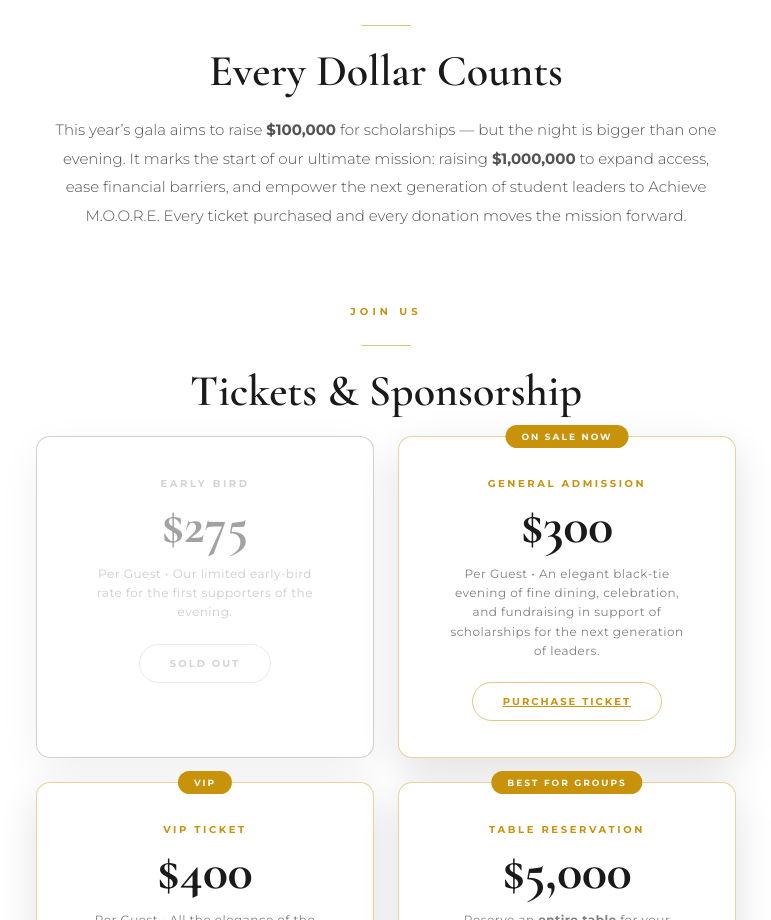
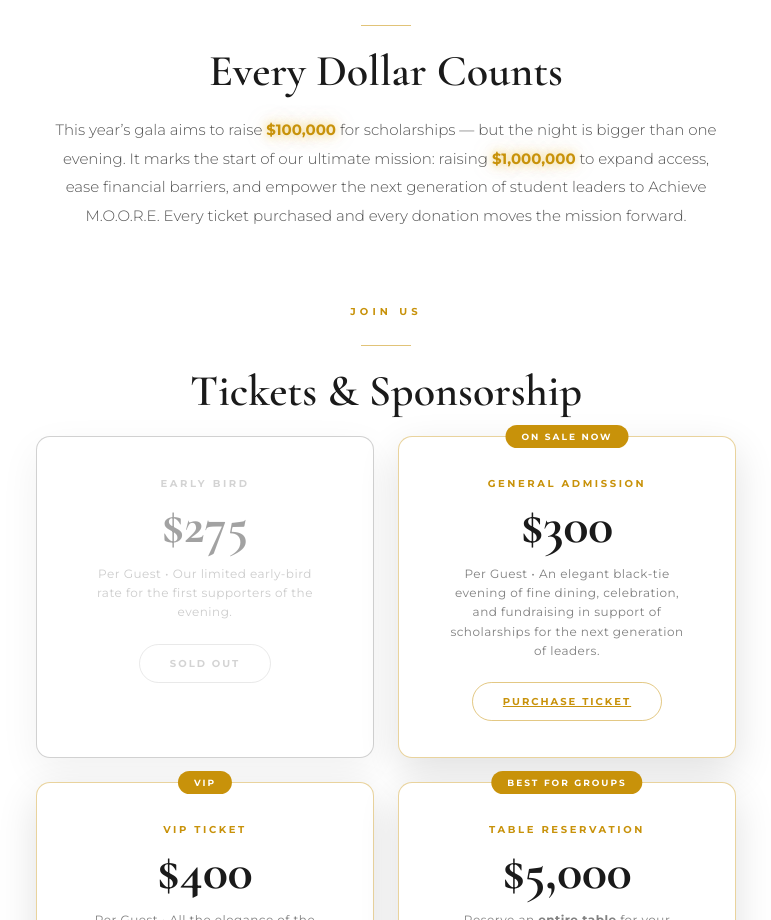
Before and after one commit to SerStakeAlot/Achieve-Moore, a plain HTML site: page gala.html in a window 1280 px wide. Shown: the part 3500-4420 px from the top of the page, without its empty margins (254-1025 px from the left). Drawn offline with nearby package versions, Linux system fonts and the light colour scheme.

Commit message:
Gold glow emphasis on goal dollar amounts

```diff
--- a/gala.html
+++ b/gala.html
@@ -348,6 +348,18 @@
     font-variant-numeric: tabular-nums;
   }
   .goal-note { font-size: 12.5px; font-weight: 300; color: rgba(26,26,26,0.5); line-height: 1.7; }
+  .goal-amount {
+    font-weight: 700; color: var(--gold);
+    text-shadow: 0 0 8px rgba(240,192,40,0.55), 0 0 22px rgba(200,146,10,0.35);
+    animation: goalGlow 2.6s ease-in-out infinite;
+  }
+  @keyframes goalGlow {
+    0%, 100% { text-shadow: 0 0 8px rgba(240,192,40,0.55), 0 0 22px rgba(200,146,10,0.35); }
+    50% { text-shadow: 0 0 14px rgba(240,192,40,0.85), 0 0 34px rgba(200,146,10,0.55); }
+  }
+  @media (prefers-reduced-motion: reduce) {
+    .goal-amount { animation: none; }
+  }
   @media (max-width: 640px) {
     .goal-wrap { gap: 30px; }
     .goal-stats { text-align: center; }
@@ -650,7 +662,7 @@
     <p class="section-label">The Goal</p>
     <div class="gold-divider" style="margin-bottom: 18px;"></div>
     <h2>Every Dollar Counts</h2>
-    <p>This year&rsquo;s gala aims to raise <strong>$100,000</strong> for scholarships &mdash; but the night is bigger than one evening. It marks the start of our ultimate mission: raising <strong>$1,000,000</strong> to expand access, ease financial barriers, and empower the next generation of student leaders to Achieve M.O.O.R.E. Every ticket purchased and every donation moves the mission forward.</p>
+    <p>This year&rsquo;s gala aims to raise <strong class="goal-amount">$100,000</strong> for scholarships &mdash; but the night is bigger than one evening. It marks the start of our ultimate mission: raising <strong class="goal-amount">$1,000,000</strong> to expand access, ease financial barriers, and empower the next generation of student leaders to Achieve M.O.O.R.E. Every ticket purchased and every donation moves the mission forward.</p>
   </div>
 
   <!-- TICKETS & SPONSORSHIP -->
```
